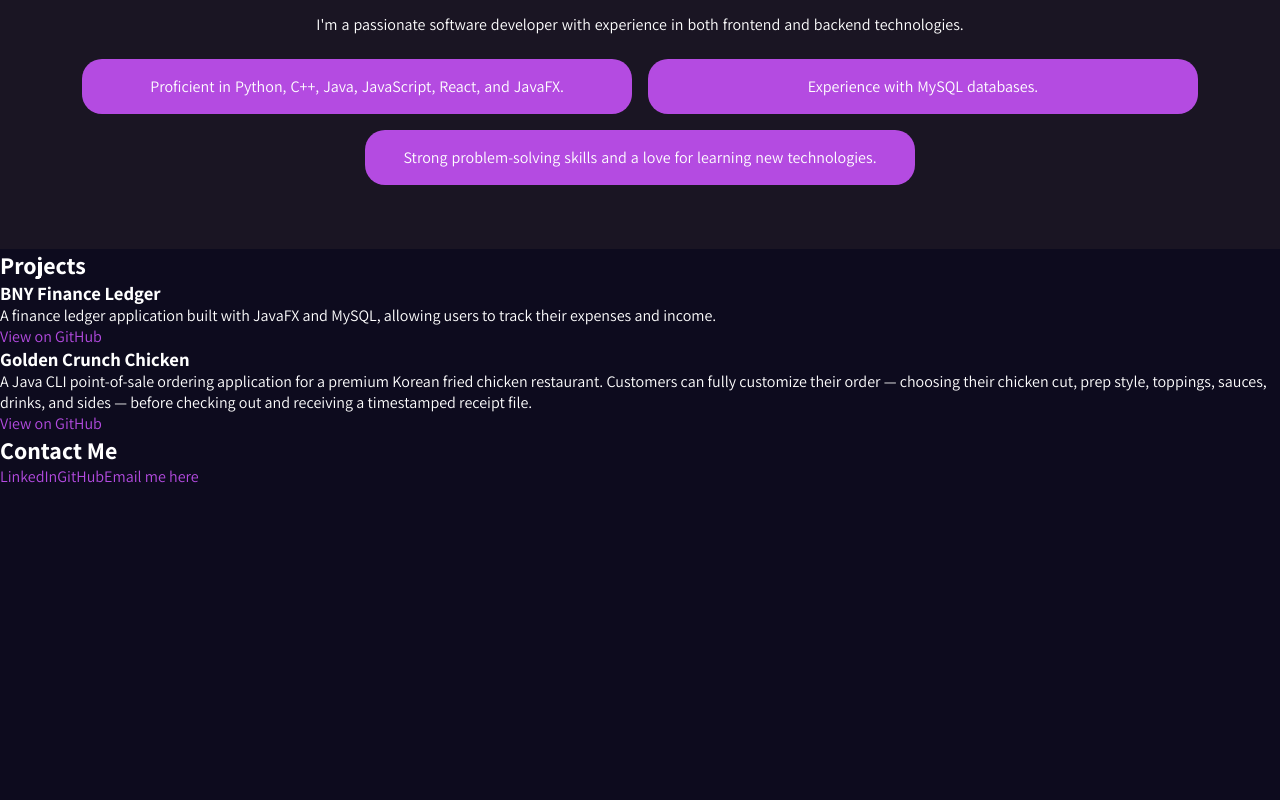
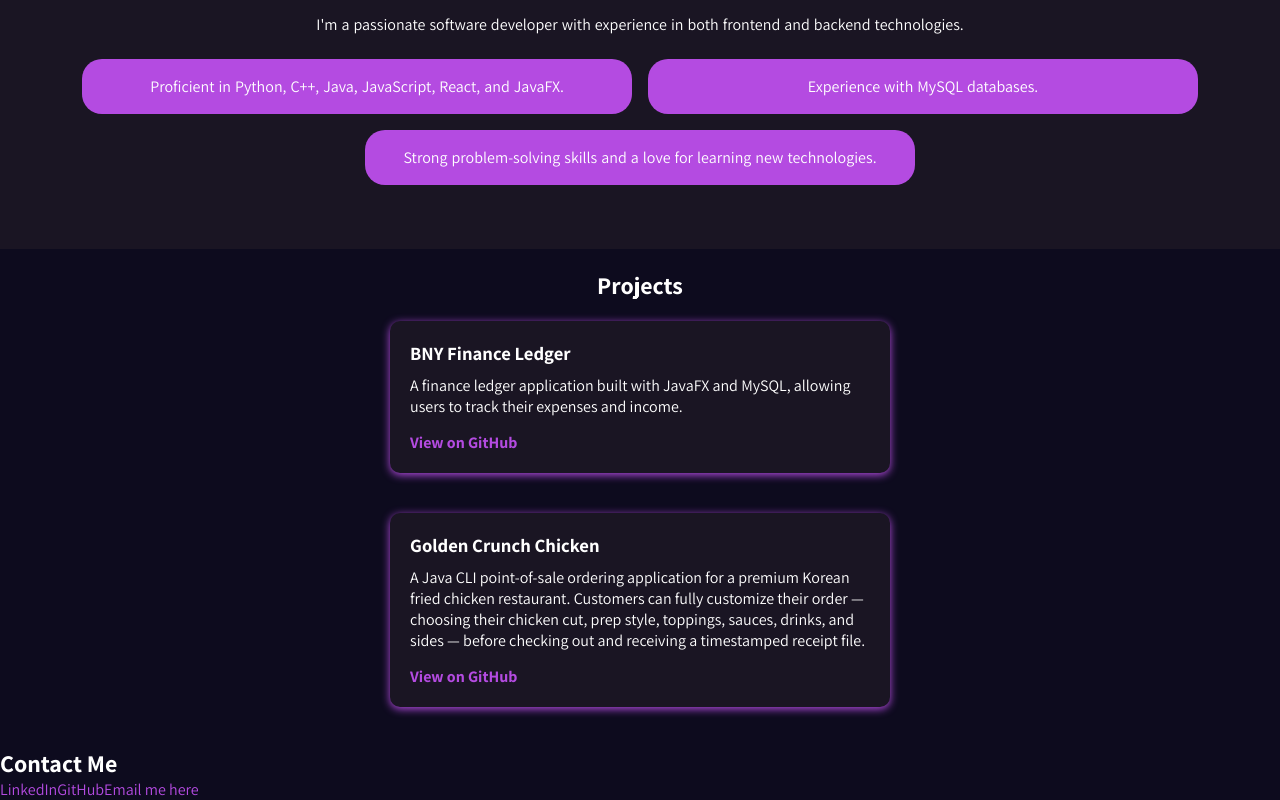
Before and after one commit to CJB2003/my-portfolio, a React (Vite) app: page / in a window 1280 px wide. Shown: the part 918-1718 px from the top of the page. Before the commit the page ends 1405 px from the top, so only its background shows below. Built offline with nearby package versions, Linux system fonts and the light colour scheme.

Commit message:
Created new folder for my css styling. Added cards for my projects section. Updating my about me section.

```diff
--- a/src/components/About.jsx
+++ b/src/components/About.jsx
@@ -1,8 +1,8 @@
-import "./About.css";
+import "../styling/About.css";
 
 function About() {
   return (
-    <section className="about">
+    <section id="About" className="about">
       <h2>About Me</h2>
       <p>
         I'm a passionate software developer with experience in both frontend and
--- a/src/components/Contact.jsx
+++ b/src/components/Contact.jsx
@@ -1,6 +1,8 @@
+import "../styling/Contact.css";
+
 function Contact() {
   return (
-    <section id="Contact">
+    <section id="Contact" className="contact">
       <h1>Contact Me</h1>
       <a href="https://www.linkedin.com/in/christopher-bunny-704617309/">
         LinkedIn
--- a/src/components/Hero.jsx
+++ b/src/components/Hero.jsx
@@ -1,8 +1,8 @@
-import "./Hero.css";
+import "../styling/Hero.css";
 
 function Hero() {
   return (
-    <section className="hero">
+    <section id="Hero" className="hero">
       <h1>Hi, I'm Chris Bunny</h1>
       <h2>FullStack Developer.</h2>
       <p>I'm currently a Software Development student.</p>
--- a/src/components/Navbar.jsx
+++ b/src/components/Navbar.jsx
@@ -1,4 +1,4 @@
-import "./Navbar.css";
+import "../styling/Navbar.css";
 import { useState, useEffect } from "react";
 
 function Navbar() {
@@ -17,7 +17,7 @@ function Navbar() {
   }, []);
 
   return (
-    <nav className={`navbar ${isScrolled ? "scrolled" : ""}`}>
+    <nav id="Navbar" className={`navbar ${isScrolled ? "scrolled" : ""}`}>
       <h2 className="logo">Chris Bunny</h2>
       <ul className="links">
         <li>
--- a/src/components/Projects.jsx
+++ b/src/components/Projects.jsx
@@ -1,8 +1,10 @@
+import "../styling/Projects.css";
+
 function Projects() {
   return (
-    <section id="Projects">
+    <section id="Projects" className="projects">
       <h1>Projects</h1>
-      <div>
+      <div className="project-card">
         <h3>BNY Finance Ledger</h3>
         <p>
           A finance ledger application built with JavaFX and MySQL, allowing
@@ -12,7 +14,7 @@ function Projects() {
           View on GitHub
         </a>
       </div>
-      <div>
+      <div className="project-card">
         <h3>Golden Crunch Chicken</h3>
         <p>
           A Java CLI point-of-sale ordering application for a premium Korean
--- /dev/null
+++ b/src/styling/Projects.css
@@ -0,0 +1,46 @@
+.projects {
+  background-color: var(--bg-dark);
+  display: flex;
+  flex-direction: column;
+  align-items: center;
+  padding: 20px;
+}
+
+.projects h2 {
+  color: var(--accent);
+  font-size: 2.5rem;
+  margin-bottom: 1rem;
+}
+
+.project-card {
+  background-color: var(--bg-light);
+  color: var(--text-primary);
+  border-radius: 10px;
+  padding: 20px;
+  margin: 20px;
+  width: 500px;
+  box-shadow: 0px 2px 8px #b44be1;
+  transition: transform 0.3s ease;
+}
+
+.project-card:hover {
+  transform: translateY(-5px);
+}
+
+.project-card h3 {
+  margin-bottom: 10px;
+}
+
+.project-card p {
+  margin-bottom: 15px;
+}
+
+.project-card a {
+  color: var(--accent);
+  text-decoration: none;
+  font-weight: bold;
+}
+
+.project-card a:hover {
+  text-decoration: underline;
+}
```
Also changed, not shown: src/styling/About.css (renamed from src/components/About.css), src/styling/Contact.css (added), src/styling/Hero.css (renamed from src/components/Hero.css), src/styling/Navbar.css (renamed from src/components/Navbar.css).
